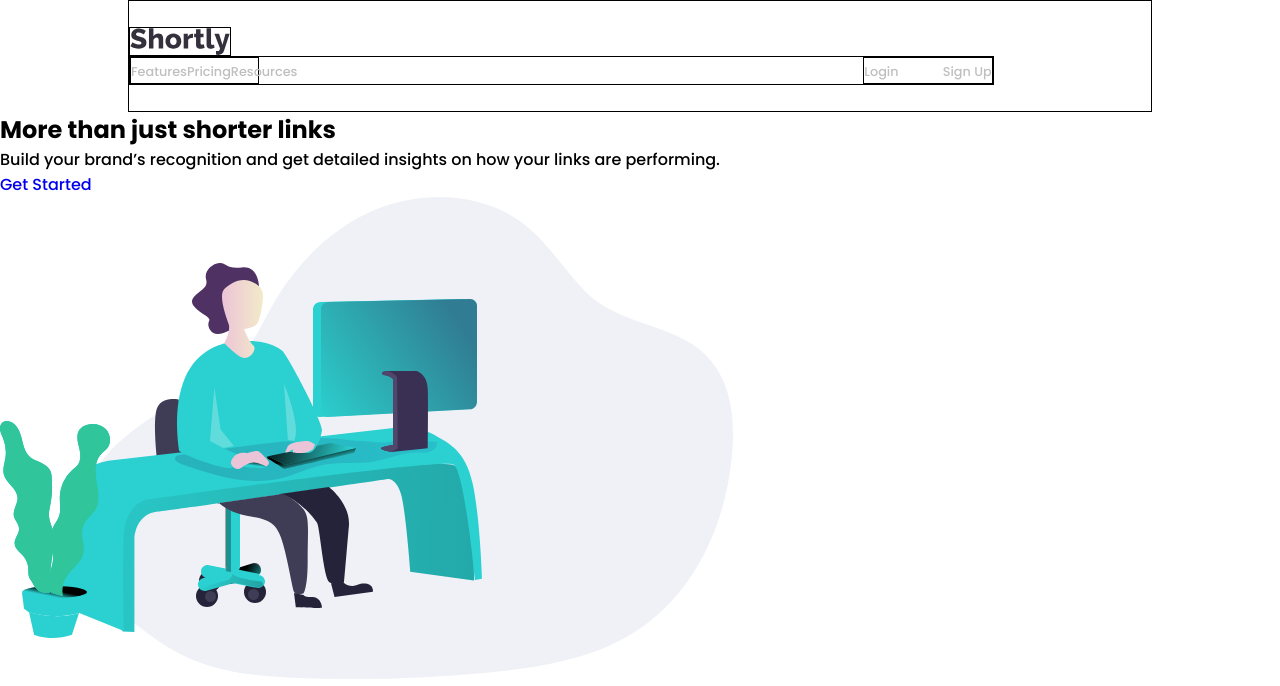
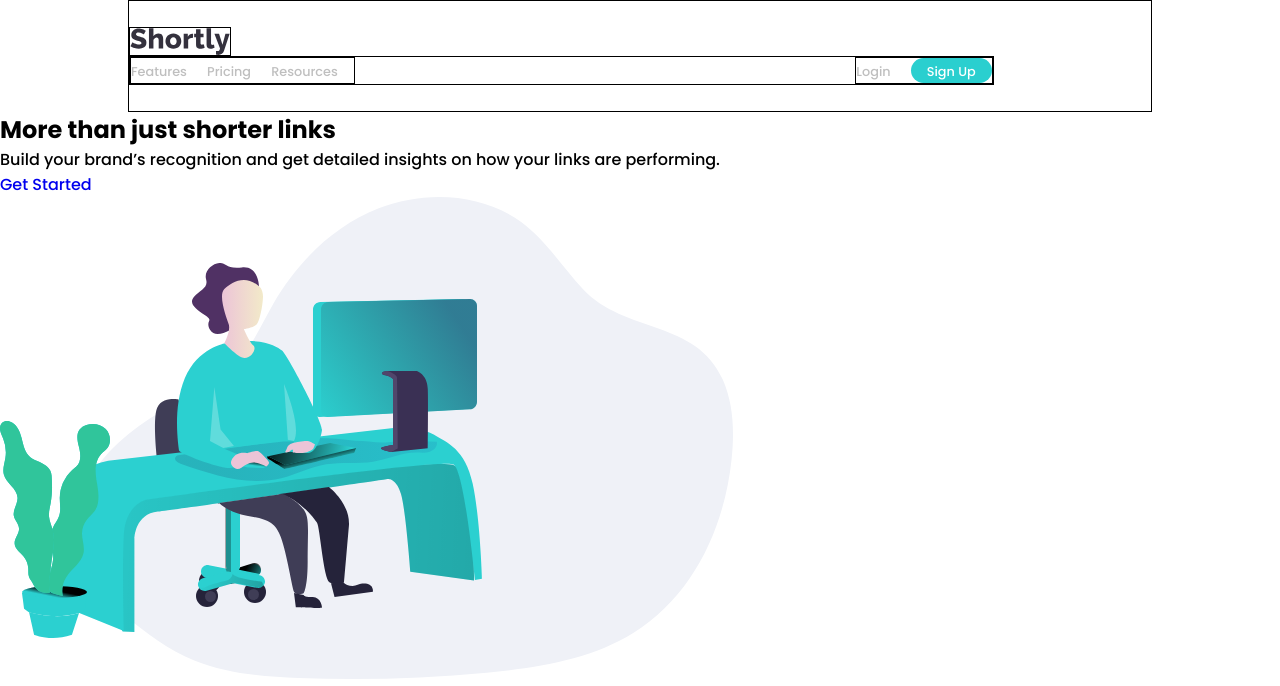
Before and after one commit to RaunaqChawhan/url-shortener, a plain HTML site: page index.html in a window 1280 px wide. Shown: the top 686 px of the page. Drawn offline with Linux system fonts and the light colour scheme.

Commit message:
complete header css

```diff
--- a/styles.css
+++ b/styles.css
@@ -50,17 +50,29 @@
 
 .primary ul {
     list-style-type: none;
-    display: inline-flex;
+    /* display: inline-flex;
     width: 15%;
-    justify-content: space-between;
+    justify-content: space-between; */
     border: 1px solid black;
 }
 
 .primary ul li {
     display: inline-block;
+    margin-right: 1rem;
 }
 
 .primary ul li a {
     font-size: 0.8rem;
     color: var(--gray);
 }
+
+.primary ul:nth-child(2) li:nth-child(2) {
+    background-color: var(--cyan);
+    padding: 0 1rem;
+    border-radius: 20px;
+    margin-right: 0;
+}
+
+.primary ul:nth-child(2) li:nth-child(2) a {
+    color: #FFF;
+}
```
